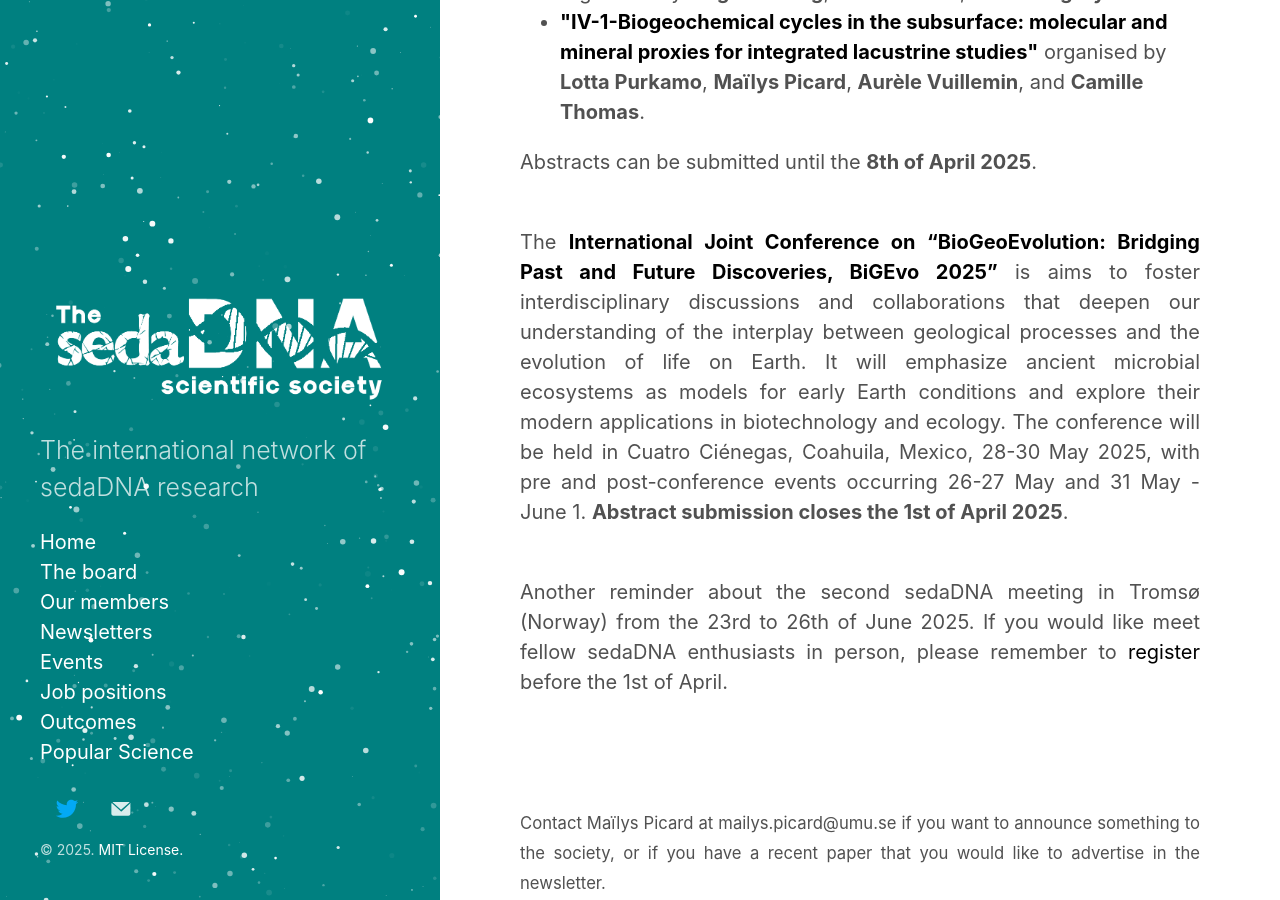
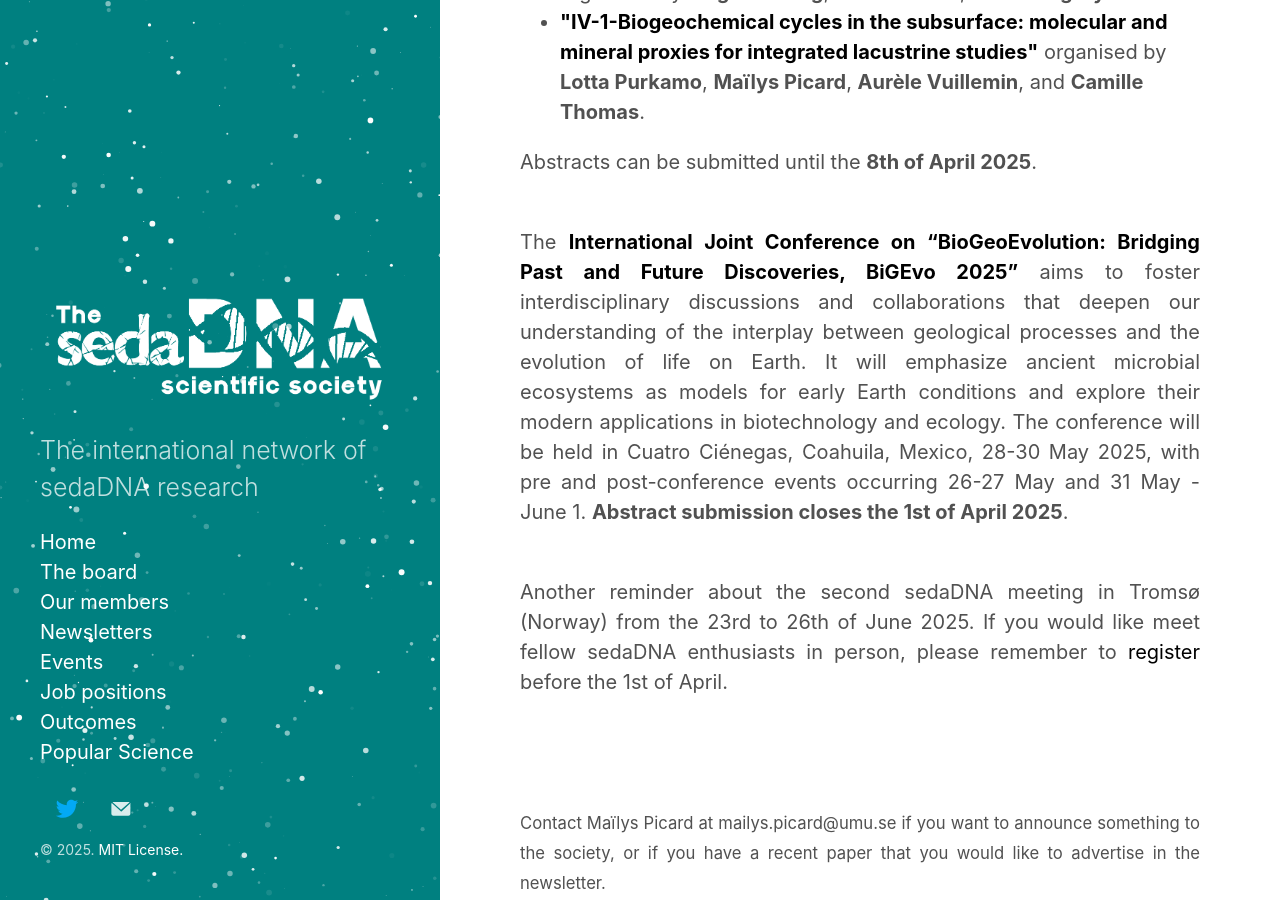
Before and after one commit to sedadna/sedadna.github.io, a Jekyll site: the page built from category/news/25-03.md, in a window 1280 px wide and 900 px high, scrolled down 5459 px. Built offline with Jekyll 4.4.1, drawn with Linux system fonts in a browser that asks for light colours.

Commit message:
Update 25-03.md

```diff
--- a/category/news/25-03.md
+++ b/category/news/25-03.md
@@ -121,7 +121,7 @@
  <br>
 
 
-<p align="justify">The <a href="https://www.iscb.org/bigevo2025/home" target="_blank"><b>International Joint Conference on “BioGeoEvolution: Bridging Past and Future Discoveries, BiGEvo 2025”</b></a> is aims to foster interdisciplinary discussions and collaborations that deepen our understanding of the interplay between geological processes and the evolution of life on Earth. It will emphasize ancient microbial ecosystems as models for early Earth conditions and explore their modern applications in biotechnology and ecology. The conference will be held in Cuatro Ciénegas, Coahuila, Mexico, 28-30 May 2025, with pre and post-conference events occurring 26-27 May and 31 May - June 1. <b> Abstract submission closes the 1st of April 2025</b>.</p>
+<p align="justify">The <a href="https://www.iscb.org/bigevo2025/home" target="_blank"><b>International Joint Conference on “BioGeoEvolution: Bridging Past and Future Discoveries, BiGEvo 2025”</b></a> aims to foster interdisciplinary discussions and collaborations that deepen our understanding of the interplay between geological processes and the evolution of life on Earth. It will emphasize ancient microbial ecosystems as models for early Earth conditions and explore their modern applications in biotechnology and ecology. The conference will be held in Cuatro Ciénegas, Coahuila, Mexico, 28-30 May 2025, with pre and post-conference events occurring 26-27 May and 31 May - June 1. <b> Abstract submission closes the 1st of April 2025</b>.</p>
 
 <br>
 
```
